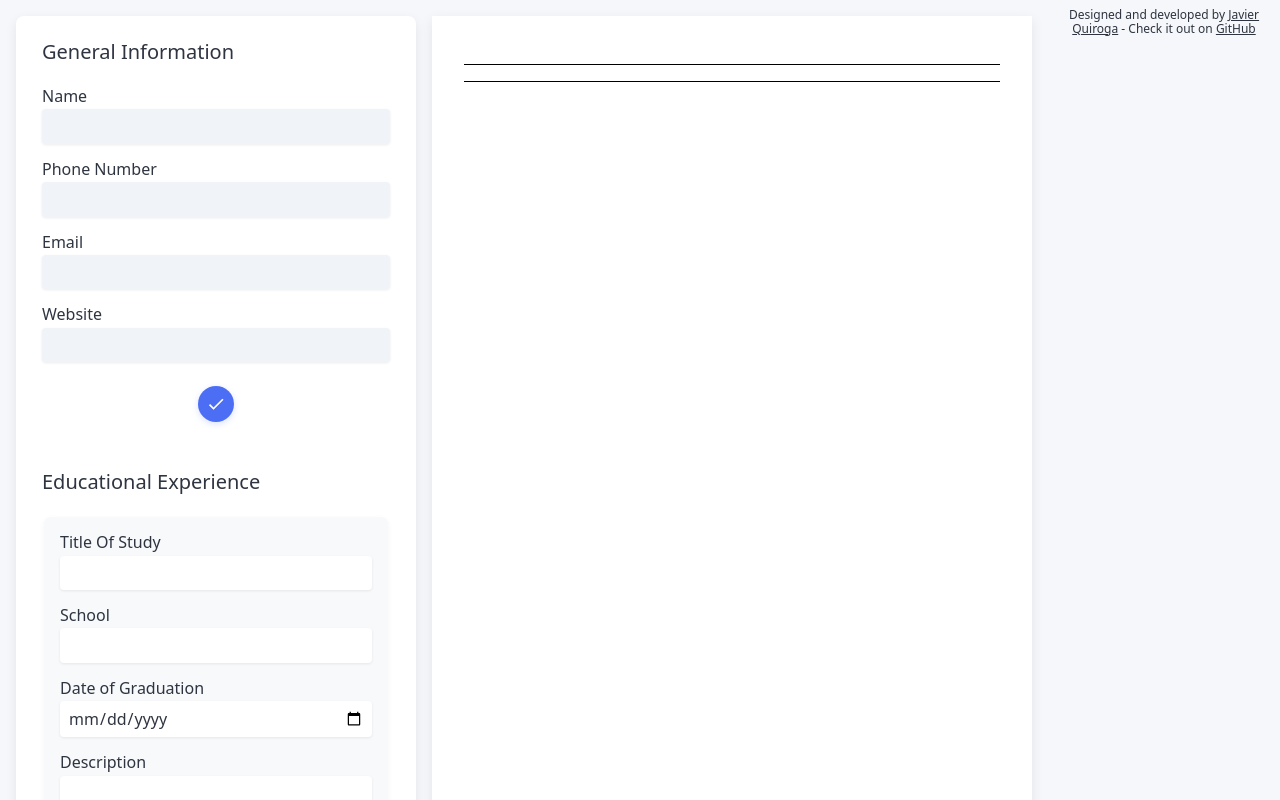
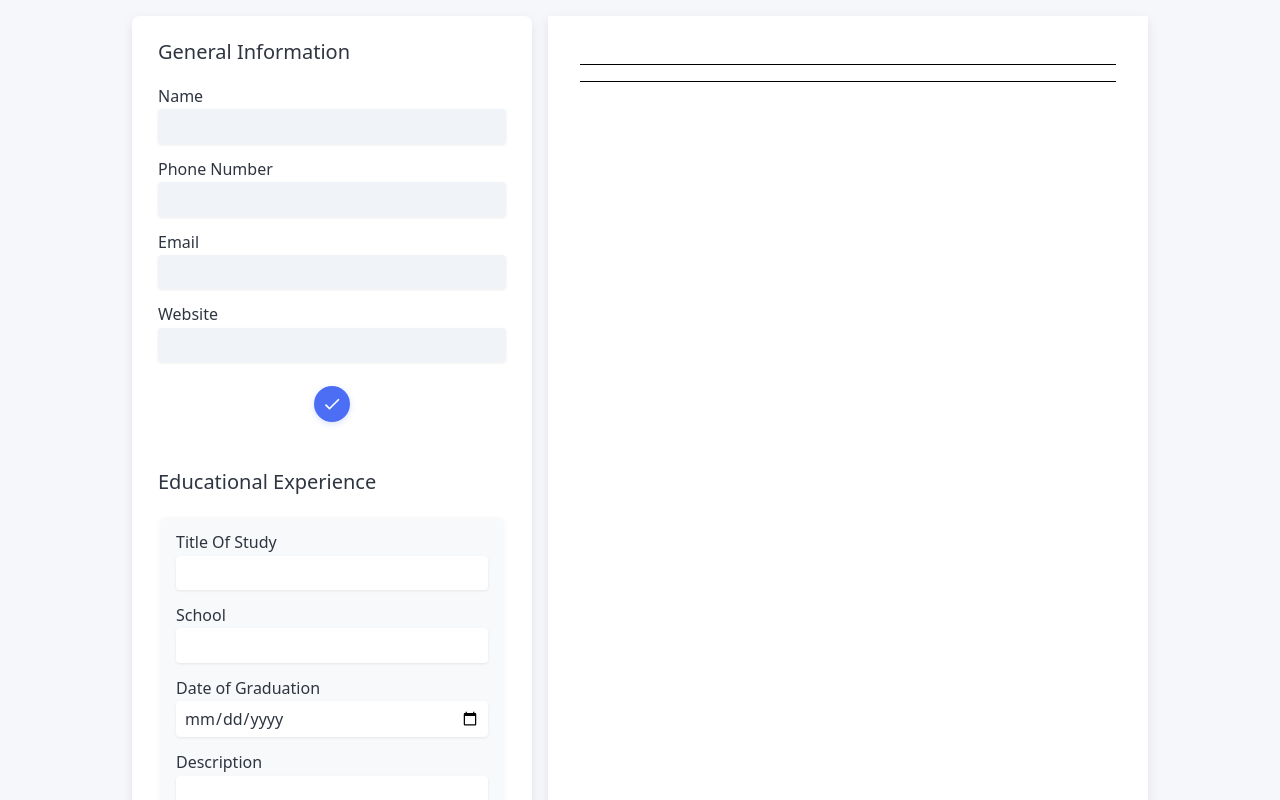
Before and after one commit to cd-javier/cv-application, a React (Vite) app: page / in a window 1280 px wide. Shown: the top 800 px of the page. Built offline with nearby package versions, Linux system fonts and the light colour scheme.

Commit message:
fix: fix centered

```diff
--- a/src/App.css
+++ b/src/App.css
@@ -15,8 +15,6 @@
 /* GENERAL STYLE */
 
 body {
-  display: flex;
-  justify-content: center;
   background-color: var(--body-bg);
   color: var(--text);
 }
@@ -26,6 +24,8 @@ body {
   gap: 1rem;
   padding: 1rem;
   align-items: flex-start;
+  margin: 0 auto;
+  width: min-content;
 }
 
 .app > * {
```
